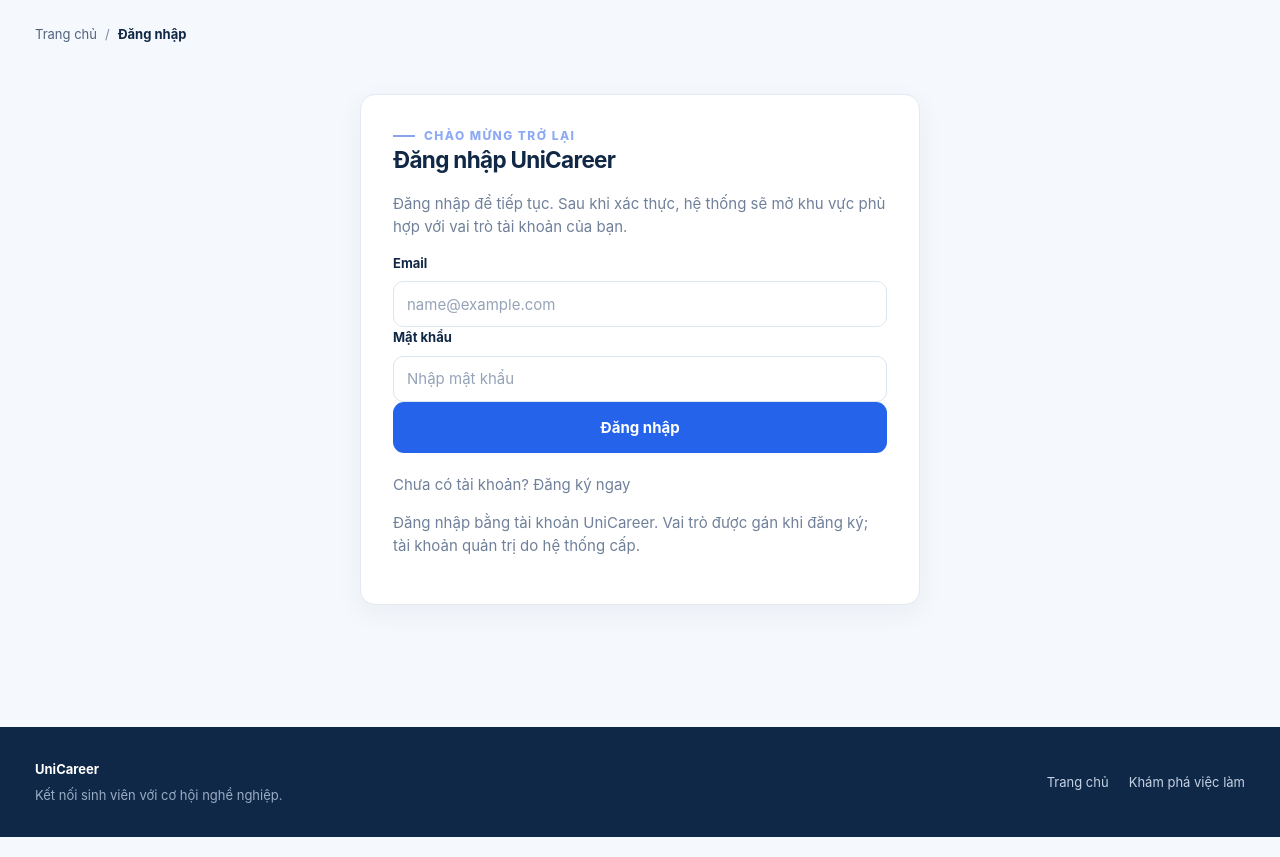
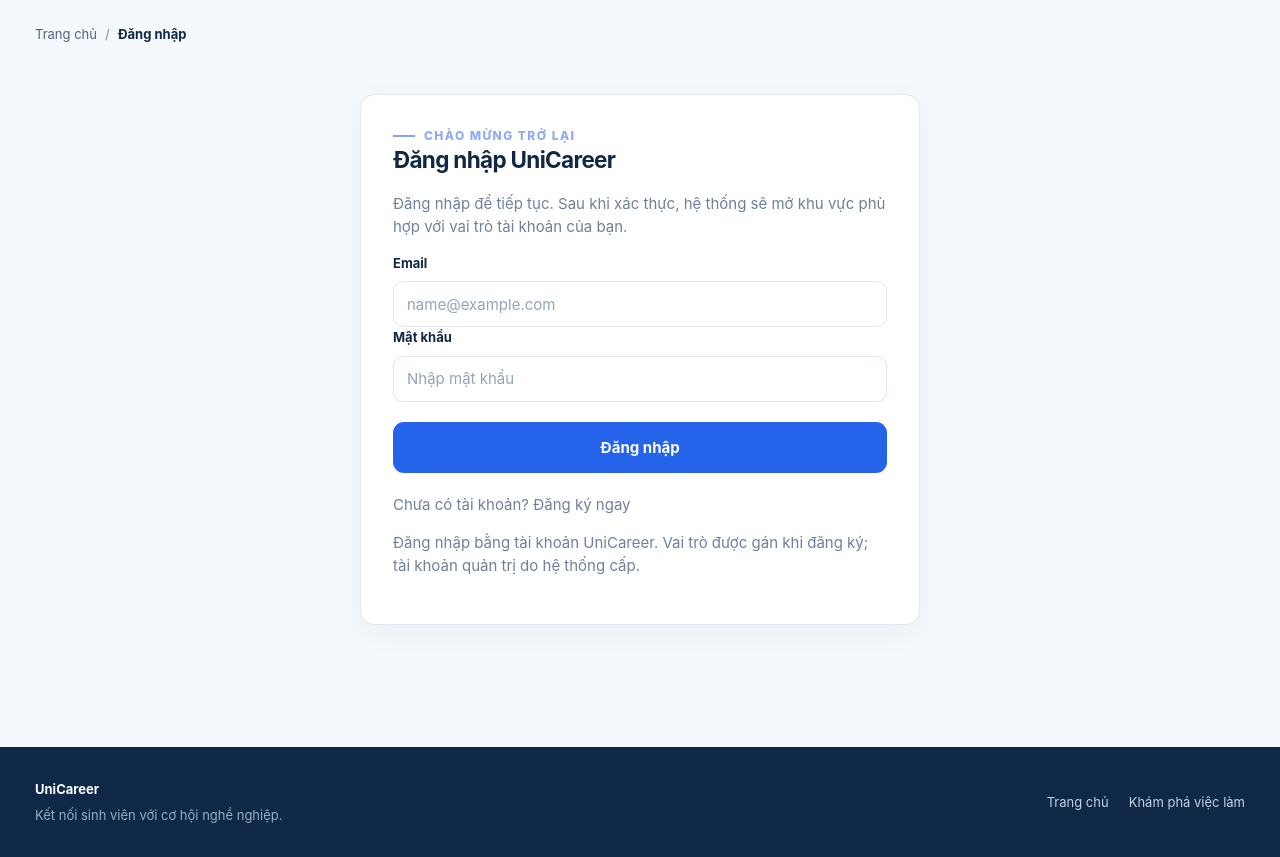
Before and after one commit to DuAnNhom8/UniCare_Nhom8, a plain HTML site: page frontend/pages/auth/login.html in a window 1280 px wide. Shown: the part 79-936 px from the top of the page. Drawn offline with Linux system fonts and the light colour scheme.

Commit message:
T05FEB4: Kiem tra giao dien toan he thong

```diff
--- a/frontend/assets/css/auth.css
+++ b/frontend/assets/css/auth.css
@@ -5,6 +5,10 @@
 
 .auth-card--login {
   max-width: 560px;
+}
+
+.auth-card--login .btn-full {
+  margin-top: 20px;
 }
 
 .auth-card--register {
```
